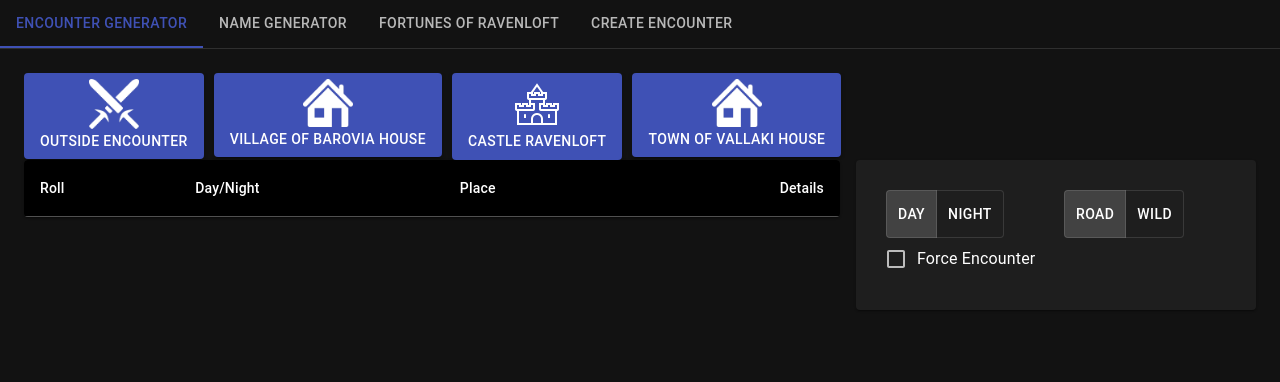
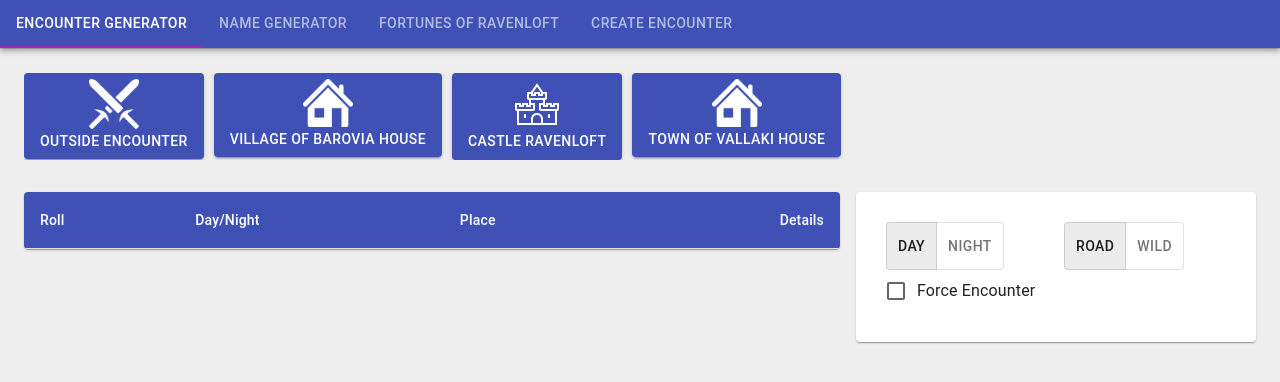
Before and after one commit to luisfontes19/CoS-generator, a React (Create React App) app: page / in a window 1280 px wide. Shown: the top 382 px of the page. Built offline with nearby package versions, Linux system fonts and the light colour scheme.

Commit message:
Some UI cosmetics

```diff
--- a/src/App.css
+++ b/src/App.css
@@ -1,3 +1,7 @@
+body{
+  background-color: #EEE !important;
+}
+
 a, a:visited{
-  color: #DDD
+  color: #000
 }
--- a/src/App.tsx
+++ b/src/App.tsx
@@ -1,4 +1,5 @@
 import { Box, createTheme, CssBaseline, Tab, Tabs, ThemeProvider } from '@mui/material';
+import AppBar from '@mui/material/AppBar';
 import React, { useEffect } from 'react';
 import "./App.css";
 import { TabPanel } from './components/TabPanel';
@@ -20,7 +21,7 @@
 
   const theme = createTheme({
     palette: {
-      mode: 'dark',
+      //mode: 'dark',
       primary: {
         main: "#3f51b5"
       }
@@ -33,12 +34,14 @@
       <CssBaseline />
       <div className="App">
         <Box sx={{ borderBottom: 1, borderColor: 'divider' }}>
-          <Tabs value={value} onChange={handleChange} variant="scrollable" scrollButtons="auto" allowScrollButtonsMobile indicatorColor="primary">
-            <Tab label="Encounter Generator" />
-            <Tab label="Name Generator" />
-            <Tab label="Fortunes Of Ravenloft" />
-            <Tab label="Create Encounter" />
-          </Tabs>
+          <AppBar position="static">
+            <Tabs value={value} onChange={handleChange} variant="scrollable" scrollButtons="auto" allowScrollButtonsMobile indicatorColor="secondary" textColor="inherit">
+              <Tab label="Encounter Generator" />
+              <Tab label="Name Generator" />
+              <Tab label="Fortunes Of Ravenloft" />
+              <Tab label="Create Encounter" />
+            </Tabs>
+          </AppBar>
         </Box>
         <TabPanel value={value} index={0}><Encounters /></TabPanel>
         <TabPanel value={value} index={1}><Names /></TabPanel>
--- a/src/components/Table.tsx
+++ b/src/components/Table.tsx
@@ -3,7 +3,7 @@
 
 export const StyledTableCell = styled(TableCell)(({ theme }) => ({
   [`&.${tableCellClasses.head}`]: {
-    backgroundColor: theme.palette.common.black,
+    backgroundColor: theme.palette.primary.main,
     color: theme.palette.common.white,
   },
   [`&.${tableCellClasses.body}`]: {
--- a/src/encounters/CreateEncounter.tsx
+++ b/src/encounters/CreateEncounter.tsx
@@ -107,7 +107,7 @@
         </div>
 
         <Box mt={2} mb={2}>
-          <Alert severity="info">Combat Dificulty: {difficulty}({finalXP}XP)</Alert>
+          <Alert severity="info">Combat Dificulty: {difficulty} ({finalXP}XP)</Alert>
         </Box>
         <TableContainer component={Paper}>
           <Table sx={{ minWidth: 700 }} aria-label="customized table">
--- a/src/encounters/Encounters.tsx
+++ b/src/encounters/Encounters.tsx
@@ -97,10 +97,10 @@
         <div style={styles.flexItem}><FeatureButton icon={HouseImage} text="Town Of Vallaki House" onClick={vallakiHouseClick} /></div>
       </div>
 
-      <Grid container spacing={2}>
+      <Grid container spacing={2} mt={2}>
         <Grid item md={8} sm={12} xs={12} order={{ md: 1, sm: 2, xs: 2 }}>
           <TableContainer component={Paper}>
-            <Table aria-label="customized table">
+            <Table>
               <TableHead>
                 <TableRow>
                   <StyledTableCell sx={{ display: { xs: 'none', sm: 'none', md: "table-cell" } }} className="hidden-small">Roll</StyledTableCell>
--- a/src/names/Names.tsx
+++ b/src/names/Names.tsx
@@ -13,7 +13,7 @@
     }
   }
 
-  const [maleNameCount, setMaleNameCount] = useState(0);
+  const [maleNameCount, setMaleNameCount] = useState(1);
   const [femaleNameCount, setFemaleNameCount] = useState(0);
   const [sameFamily, setSameFamily] = useState(false);
   const [names, setNames] = useState<IEncounterMonster[]>([]);
```
